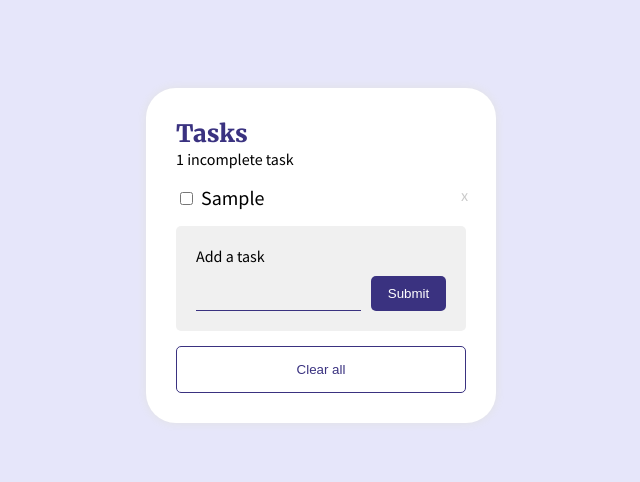
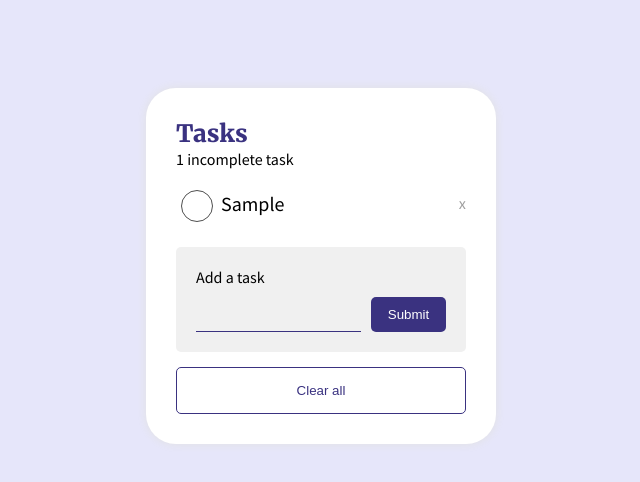
Before and after one commit to annawng/react-to-do-list, a React (Create React App) app: page / in a window 1280 px wide. Both pictures are taken after typing "Sample" into the empty fields and a click on the button "Submit". Shown: the top 482 px of the page, without its empty margins (319-959 px from the left). Built offline with nearby package versions, Linux system fonts and the light colour scheme.

Commit message:
Style checkboxes, align checkboxes with label and x

```diff
--- a/src/List.js
+++ b/src/List.js
@@ -30,17 +30,17 @@ function List({ list, setList, setMessage }) {
         const { id, text, completed } = task;
         return (
           <li key={id}>
-            <div>
+            <label>
+              {text}
               <input
-                id={id}
                 type='checkbox'
                 defaultChecked={completed}
                 onClick={() => {
                   completeTask(task);
                 }}
               />
-              <label htmlFor={id}>{text}</label>
-            </div>
+              <span className='checkmark'></span>
+            </label>
             <span
               className='delete'
               onClick={() => {
--- a/src/index.css
+++ b/src/index.css
@@ -40,6 +40,22 @@ p {
 button {
   box-sizing: border-box;
   border-radius: 5px;
+}
+
+label {
+  display: inline-block;
+  align-items: baseline;
+  position: relative;
+  padding-top: 1px;
+  padding-left: 40px;
+  margin: 5px 0px 15px 5px;
+  overflow-wrap: break-word;
+  width: 225px;
+}
+
+label,
+button,
+.delete {
   cursor: pointer;
 }
 
@@ -48,21 +64,9 @@ input[type='text'] {
   font-size: 20px;
 }
 
-li div {
-  display: flex;
-  align-items: baseline;
-}
-
-li label {
-  margin-left: 5px;
-  overflow-wrap: break-word;
-  width: 250px;
-  display: inline-block;
-}
-
 .delete {
-  color: #cacaca;
-  cursor: default;
+  color: #9e9e9e;
+  margin-top: 8px;
   margin-left: 10px;
 }
 
@@ -70,6 +74,16 @@ li label {
   background-color: #f0f0f0;
   padding: 20px;
   border-radius: 5px;
+}
+
+.checkmark {
+  position: absolute;
+  top: 0;
+  left: 0;
+  height: 30px;
+  width: 30px;
+  border: 1px solid #4f4f4f;
+  border-radius: 100%;
 }
 
 .form div {
@@ -113,3 +127,34 @@ input[type='text'] {
 input[type='text']:focus {
   outline: none;
 }
+
+input[type='checkbox'] {
+  position: absolute;
+  opacity: 0;
+  height: 0;
+  width: 0;
+}
+
+label input:checked ~ .checkmark {
+  border: 1px solid #9e9e9e;
+}
+
+.checkmark:after {
+  content: '';
+  position: absolute;
+  display: none;
+}
+
+label input:checked ~ .checkmark:after {
+  display: block;
+}
+
+.container .checkmark:after {
+  left: 11px;
+  top: 6px;
+  width: 6px;
+  height: 12px;
+  border: solid #9e9e9e;
+  border-width: 0 3px 3px 0;
+  transform: rotate(45deg);
+}
```
